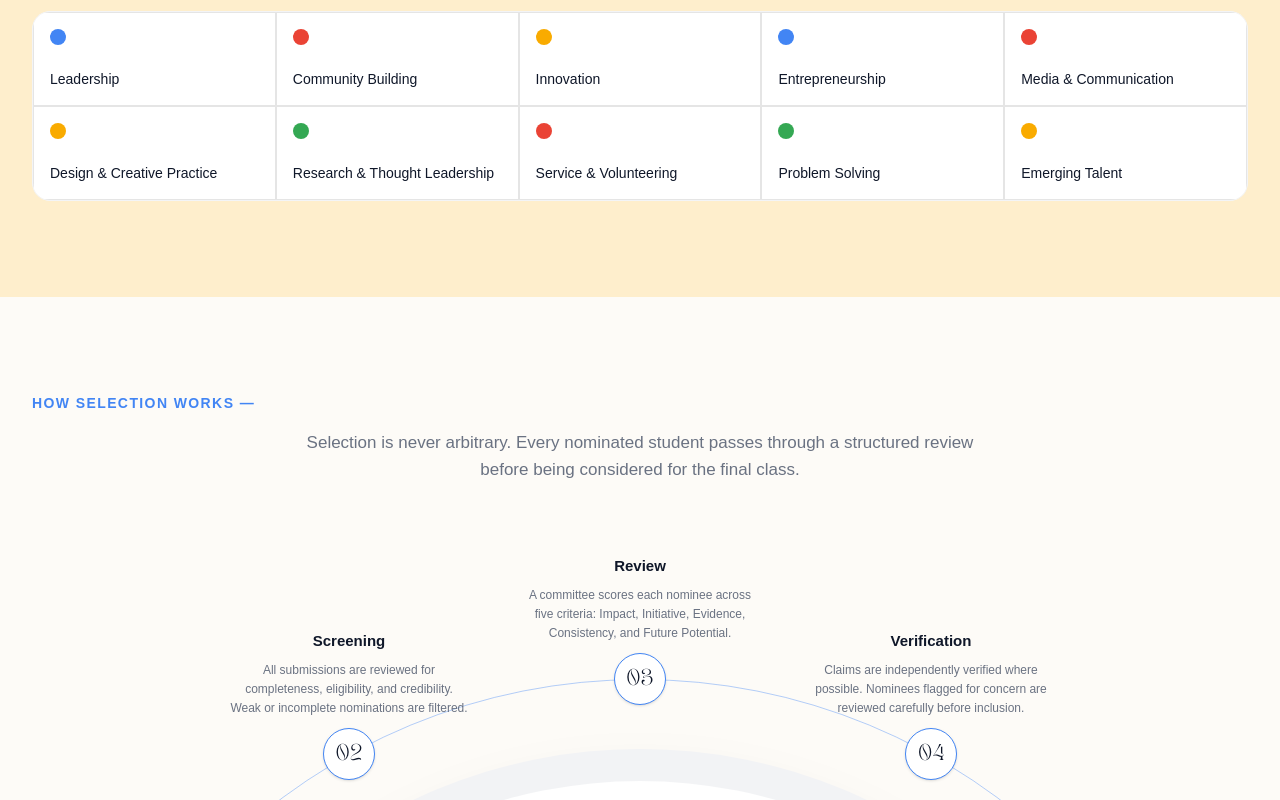
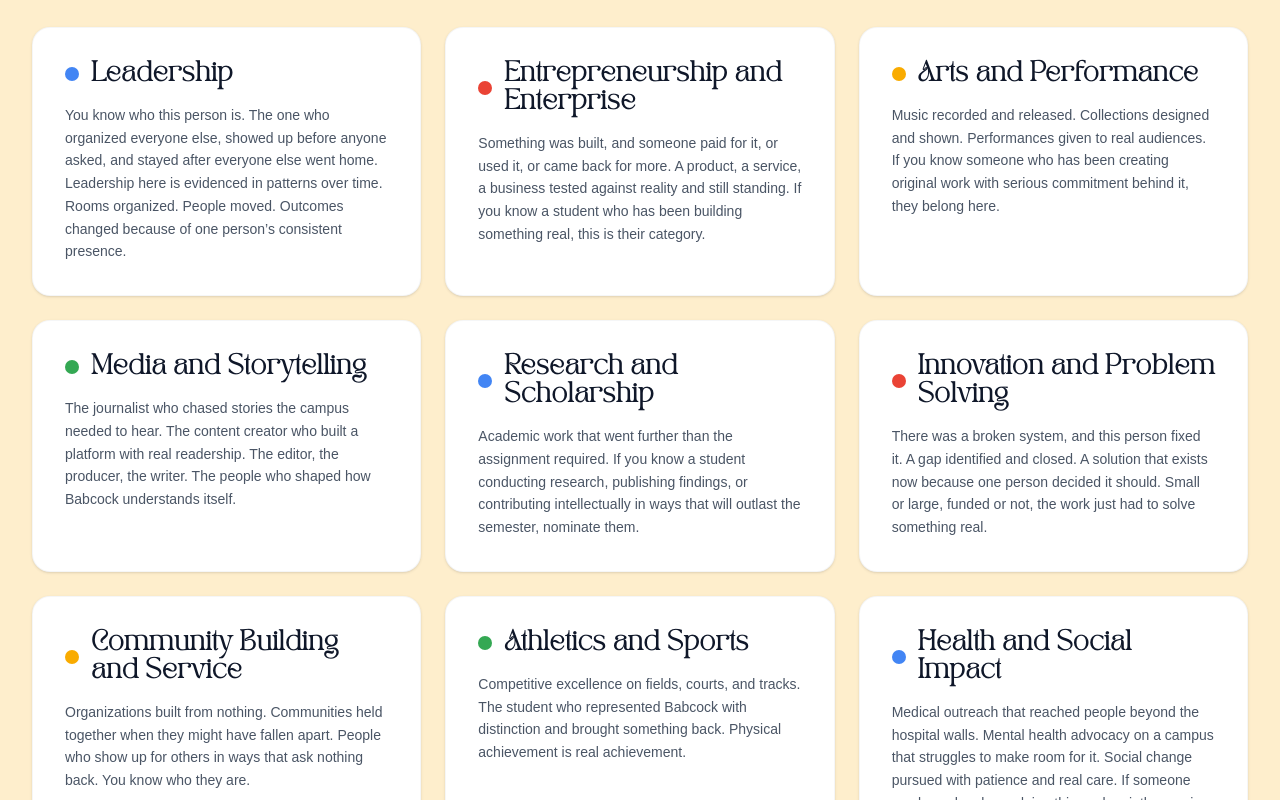
Before and after one commit to GDGBabcockUniversity/the-hundred, a Next.js app: page / in a window 1280 px wide. Shown: the part 2760-3560 px from the top of the page. Built offline with nearby package versions, Linux system fonts and the light colour scheme; a web font is replaced by a local one.

Commit message:
feat: add detailed descriptions to criteria and update layout in CriteriaSection.tsx

```diff
--- a/components/landing/CriteriaSection.tsx
+++ b/components/landing/CriteriaSection.tsx
@@ -2,16 +2,66 @@ import { cn } from "@/lib/utils";
 
 export function CriteriaSection() {
   const criteria = [
-    { name: "Leadership", color: "bg-brand-blue" },
-    { name: "Community Building", color: "bg-brand-red" },
-    { name: "Innovation", color: "bg-brand-amber" },
-    { name: "Entrepreneurship", color: "bg-brand-blue" },
-    { name: "Media & Communication", color: "bg-brand-red" },
-    { name: "Design & Creative Practice", color: "bg-brand-amber" },
-    { name: "Research & Thought Leadership", color: "bg-brand-green" },
-    { name: "Service & Volunteering", color: "bg-brand-red" },
-    { name: "Problem Solving", color: "bg-brand-green" },
-    { name: "Emerging Talent", color: "bg-brand-amber" },
+    {
+      name: "Leadership",
+      color: "bg-brand-blue",
+      description:
+        "You know who this person is. The one who organized everyone else, showed up before anyone asked, and stayed after everyone else went home. Leadership here is evidenced in patterns over time. Rooms organized. People moved. Outcomes changed because of one person’s consistent presence.",
+    },
+    {
+      name: "Entrepreneurship and Enterprise",
+      color: "bg-brand-red",
+      description:
+        "Something was built, and someone paid for it, or used it, or came back for more. A product, a service, a business tested against reality and still standing. If you know a student who has been building something real, this is their category.",
+    },
+    {
+      name: "Arts and Performance",
+      color: "bg-brand-amber",
+      description:
+        "Music recorded and released. Collections designed and shown. Performances given to real audiences. If you know someone who has been creating original work with serious commitment behind it, they belong here.",
+    },
+    {
+      name: "Media and Storytelling",
+      color: "bg-brand-green",
+      description:
+        "The journalist who chased stories the campus needed to hear. The content creator who built a platform with real readership. The editor, the producer, the writer. The people who shaped how Babcock understands itself.",
+    },
+    {
+      name: "Research and Scholarship",
+      color: "bg-brand-blue",
+      description:
+        "Academic work that went further than the assignment required. If you know a student conducting research, publishing findings, or contributing intellectually in ways that will outlast the semester, nominate them.",
+    },
+    {
+      name: "Innovation and Problem Solving",
+      color: "bg-brand-red",
+      description:
+        "There was a broken system, and this person fixed it. A gap identified and closed. A solution that exists now because one person decided it should. Small or large, funded or not, the work just had to solve something real.",
+    },
+    {
+      name: "Community Building and Service",
+      color: "bg-brand-amber",
+      description:
+        "Organizations built from nothing. Communities held together when they might have fallen apart. People who show up for others in ways that ask nothing back. You know who they are.",
+    },
+    {
+      name: "Athletics and Sports",
+      color: "bg-brand-green",
+      description:
+        "Competitive excellence on fields, courts, and tracks. The student who represented Babcock with distinction and brought something back. Physical achievement is real achievement.",
+    },
+    {
+      name: "Health and Social Impact",
+      color: "bg-brand-blue",
+      description:
+        "Medical outreach that reached people beyond the hospital walls. Mental health advocacy on a campus that struggles to make room for it. Social change pursued with patience and real care. If someone you know has been doing this work quietly, now is the time to name them.",
+    },
+    {
+      name: "Emerging Talent",
+      color: "bg-brand-amber",
+      description:
+        "First and second year students already doing what most wait until final year to attempt. If you know someone in early years who is already shaping something, they belong on this list.",
+    },
   ];
 
   return (
@@ -20,7 +70,7 @@ export function CriteriaSection() {
       className="bg-brand-amber/20 py-24 px-4 sm:px-6 lg:px-8"
     >
       <div className="max-w-7xl mx-auto">
-        <div className="mb-12 max-w-2xl">
+        <div className="mb-16 max-w-2xl">
           <p className="text-brand-green text-sm font-semibold uppercase tracking-widest mb-4">
             RECOGNITION AREAS —
           </p>
@@ -30,22 +80,31 @@ export function CriteriaSection() {
           </h2>
         </div>
 
-        <div className="bg-white rounded-2xl border border-gray-100 overflow-hidden">
-          <div className="grid grid-cols-1 sm:grid-cols-2 md:grid-cols-5">
-            {criteria.map((item, i) => (
+        <div className="grid grid-cols-1 md:grid-cols-2 lg:grid-cols-3 gap-6">
+          {criteria.map((item, i) => {
+            const isLast = i === criteria.length - 1;
+            return (
               <div
                 key={i}
-                className="flex items-start flex-col gap-6 p-4 border hover:bg-gray-50 transition-colors cursor-default"
+                className={cn(
+                  "bg-white rounded-2xl p-6 md:p-8 border border-gray-100/80 shadow-sm hover:shadow-md hover:border-gray-200 transition-all duration-300 flex flex-col gap-4 cursor-default relative overflow-hidden",
+                  isLast && "md:col-span-2 lg:col-span-3"
+                )}
               >
-                <div
-                  className={cn("w-4 h-4 rounded-full shrink-0", item.color)}
-                />
-                <span className="text-sm font-medium text-brand-navy">
-                  {item.name}
-                </span>
+                <div className="flex items-center gap-3">
+                  <span
+                    className={cn("w-3.5 h-3.5 rounded-full shrink-0", item.color)}
+                  />
+                  <h3 className="text-xl font-serif font-bold text-brand-navy">
+                    {item.name}
+                  </h3>
+                </div>
+                <p className="text-gray-600 text-sm leading-relaxed">
+                  {item.description}
+                </p>
               </div>
-            ))}
-          </div>
+            );
+          })}
         </div>
       </div>
     </section>
```
